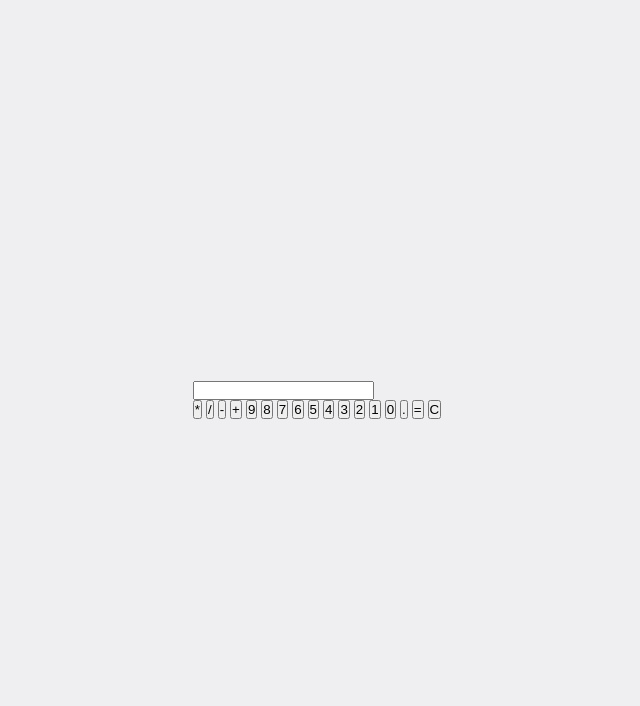
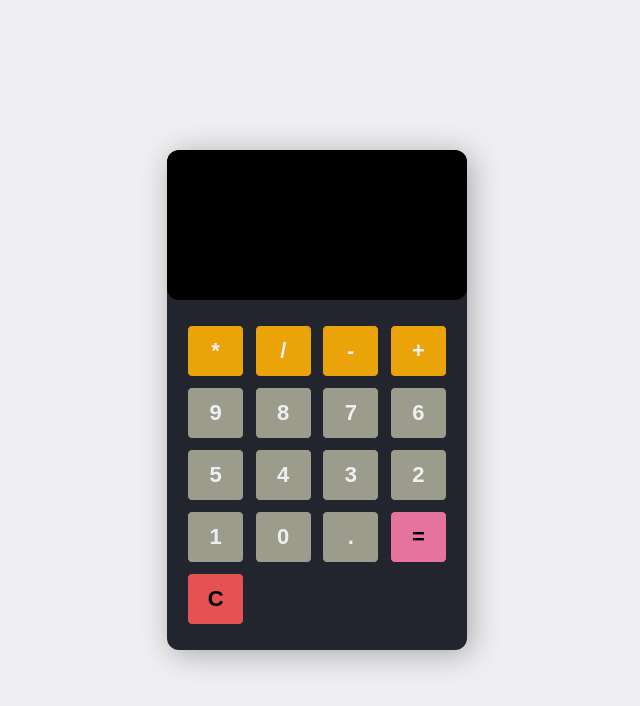
Before and after one commit to sadhana70/minicalc, a plain HTML site: page index.html in a window 1280 px wide. Shown: the whole page, without its empty margins (323-963 px from the left). Drawn offline with Linux system fonts and the light colour scheme.

Commit message:
css completed

```diff
--- a/app.js
+++ b/app.js
@@ -0,0 +1,13 @@
+(function() {
+
+    let screen = document.querySelector('.screen');
+    let buttons = document.querySelectorAll('.btn');
+    let clear = document.querySelector('.btn-clear');
+    let equal = document.querySelector('.btn-equal');
+
+    buttons.forEach(function(button) {
+        button.addEventListener('click', function(e) {
+                let value = e.target.dataset.num;
+                screen.value += value;
+            })
+    });
--- a/style.css
+++ b/style.css
@@ -11,3 +11,62 @@ body {
     justify-content: center;
     align-items: center;
 }
+
+.calculator{
+    width: 300px;
+    height: 500px;
+    box-shadow: 4px 4px 30px rgba(0, 0, 0, 0.3);
+    border-radius: 12px;
+    background: #22252D;
+    overflow: hidden;
+}
+
+form input{
+    width: 100%;
+    height: 150px;
+    border: none;
+    border-radius: 12px;
+    font-size: 2rem;
+    padding: 1rem;
+    color: white;
+    background: black;
+    text-align: right;
+    pointer-events: none;
+}
+
+.buttons{
+    display: flex;
+    flex-wrap: wrap;
+    justify-content: space-between;
+    padding: 20px;
+}
+
+button{
+    flex: 0 0 22%;
+    margin: 5px 0;
+    border: 1px solid #22252D;
+    width: 60px;
+    height: 52px;
+    font-size: 22px;
+    font-weight: 600;
+    border-radius: 5px;
+    cursor: pointer;
+}
+
+.btn-yellow{
+    background-color: rgb(235, 163, 10);
+    color: #efeff2;
+}
+
+.btn-grey{
+    background-color: rgb(156, 156, 141);
+    color: #efeff2;
+}
+
+.btn-equal{
+    background-color: rgb(230, 114, 158);
+}
+
+.btn-clear{
+    background-color: rgb(228, 82, 82);
+}
```
